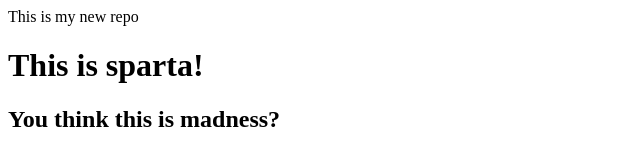
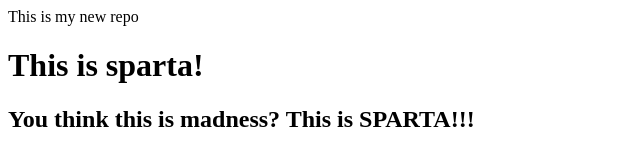
Before and after one commit to Harshan-Attar/localrepo-2, a plain HTML site: page index.html in a window 1280 px wide. Shown: the whole page, without its empty margins (0-640 px from the left). Drawn offline with Linux system fonts and the light colour scheme.

Commit message:
Add SPARTA

```diff
--- a/index.html
+++ b/index.html
@@ -1,3 +1,3 @@
 <p>This is my new repo</p>
 <h1>This is sparta!</h1>
-<h2>You think this is madness?</h2>
+<h2>You think this is madness? This is SPARTA!!!</h2>
```
